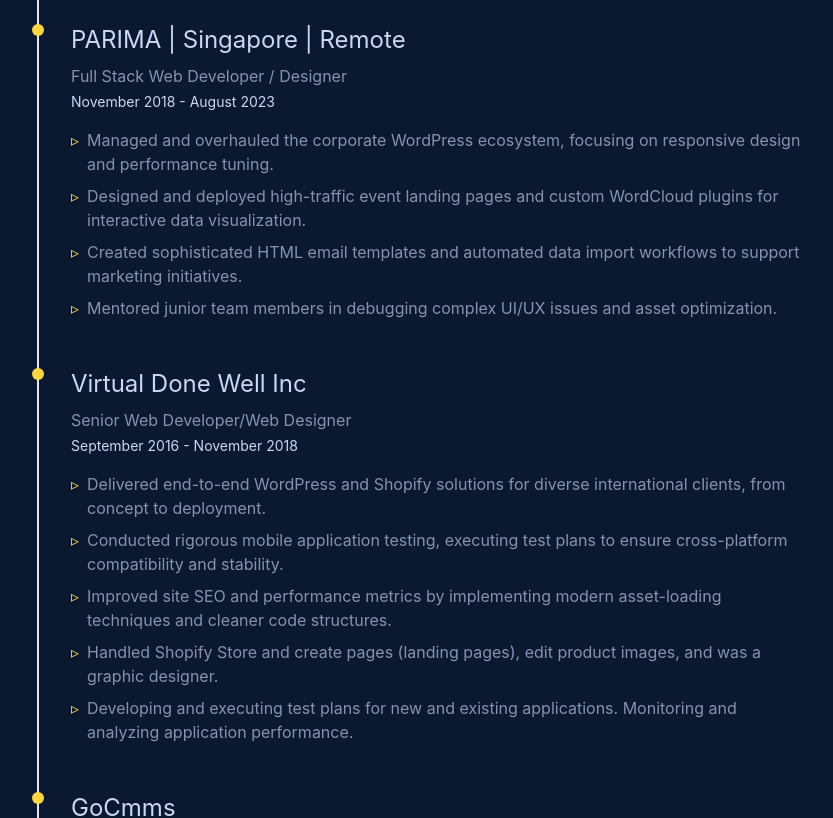
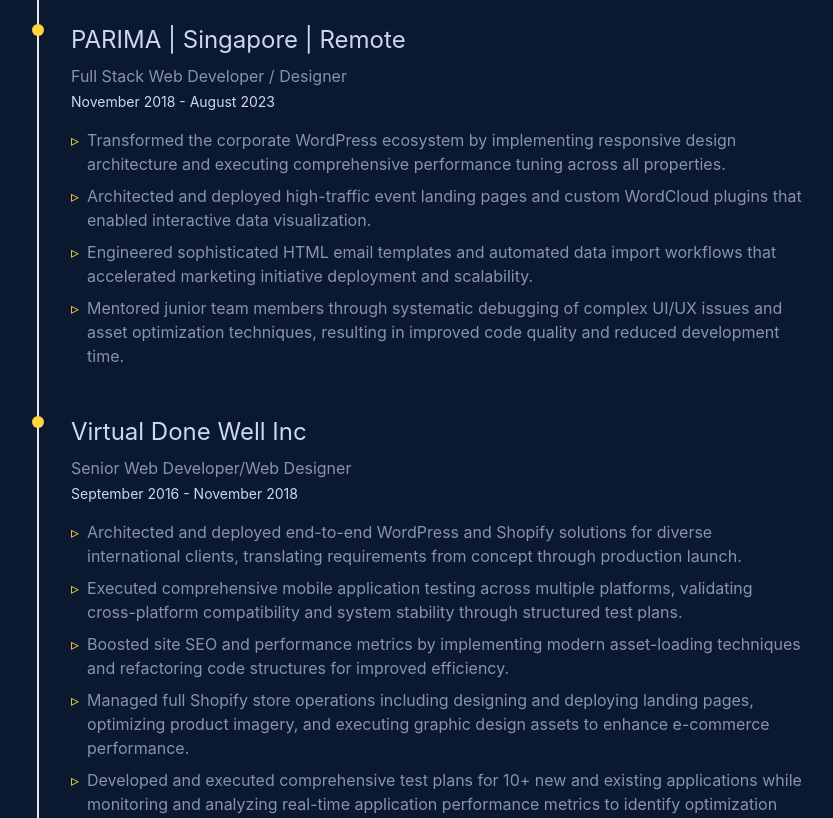
Before and after one commit to heneral/portfolio, a React (Create React App) app: page / in a window 1280 px wide. Shown: the part 2440-3258 px from the top of the page, without its empty margins (131-964 px from the left). Built offline with nearby package versions, Linux system fonts and the light colour scheme; no server answers.

Commit message:
changes some paragraph

```diff
--- a/src/sections/Experience.jsx
+++ b/src/sections/Experience.jsx
@@ -18,10 +18,10 @@
     role: 'Full Stack Web Developer / Designer',
     period: 'November 2018 - August 2023',
     details: [
-      'Managed and overhauled the corporate WordPress ecosystem, focusing on responsive design and performance tuning.',
-      'Designed and deployed high-traffic event landing pages and custom WordCloud plugins for interactive data visualization.',
-      'Created sophisticated HTML email templates and automated data import workflows to support marketing initiatives.',
-      'Mentored junior team members in debugging complex UI/UX issues and asset optimization.'
+      'Transformed the corporate WordPress ecosystem by implementing responsive design architecture and executing comprehensive performance tuning across all properties.',
+      'Architected and deployed high-traffic event landing pages and custom WordCloud plugins that enabled interactive data visualization.',
+      'Engineered sophisticated HTML email templates and automated data import workflows that accelerated marketing initiative deployment and scalability.',
+      'Mentored junior team members through systematic debugging of complex UI/UX issues and asset optimization techniques, resulting in improved code quality and reduced development time.'
     ]
   },
   {
@@ -29,11 +29,11 @@
     role: 'Senior Web Developer/Web Designer',
     period: 'September 2016 - November 2018',
     details: [
-      'Delivered end-to-end WordPress and Shopify solutions for diverse international clients, from concept to deployment.',
-      'Conducted rigorous mobile application testing, executing test plans to ensure cross-platform compatibility and stability.',
-      'Improved site SEO and performance metrics by implementing modern asset-loading techniques and cleaner code structures.',
-      'Handled Shopify Store and create pages (landing pages), edit product images, and was a graphic designer.',
-      'Developing and executing test plans for new and existing applications. Monitoring and analyzing application performance.'
+      'Architected and deployed end-to-end WordPress and Shopify solutions for diverse international clients, translating requirements from concept through production launch.',
+      'Executed comprehensive mobile application testing across multiple platforms, validating cross-platform compatibility and system stability through structured test plans.',
+      'Boosted site SEO and performance metrics by implementing modern asset-loading techniques and refactoring code structures for improved efficiency.',
+      'Managed full Shopify store operations including designing and deploying landing pages, optimizing product imagery, and executing graphic design assets to enhance e-commerce performance.',
+      'Developed and executed comprehensive test plans for 10+ new and existing applications while monitoring and analyzing real-time application performance metrics to identify optimization opportunities.'
     ]
   },
   {
```
